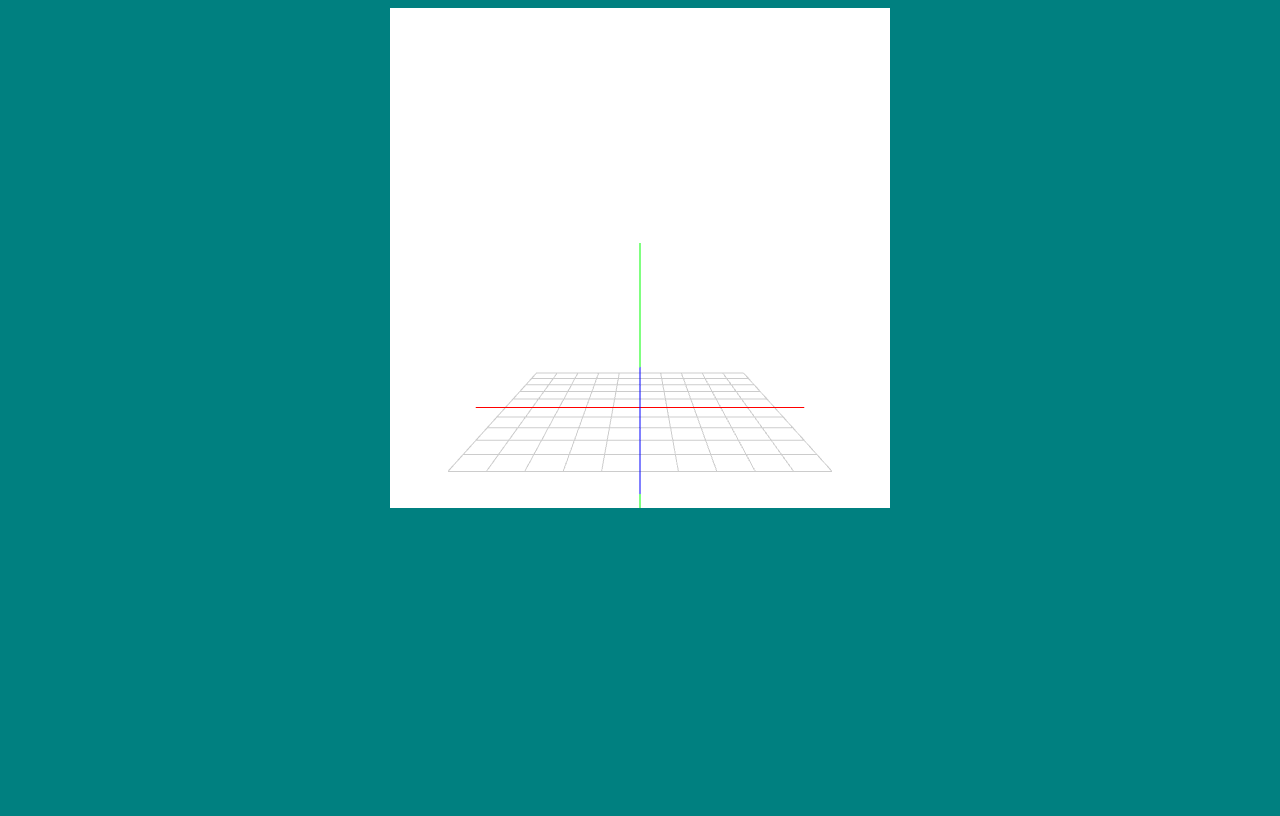
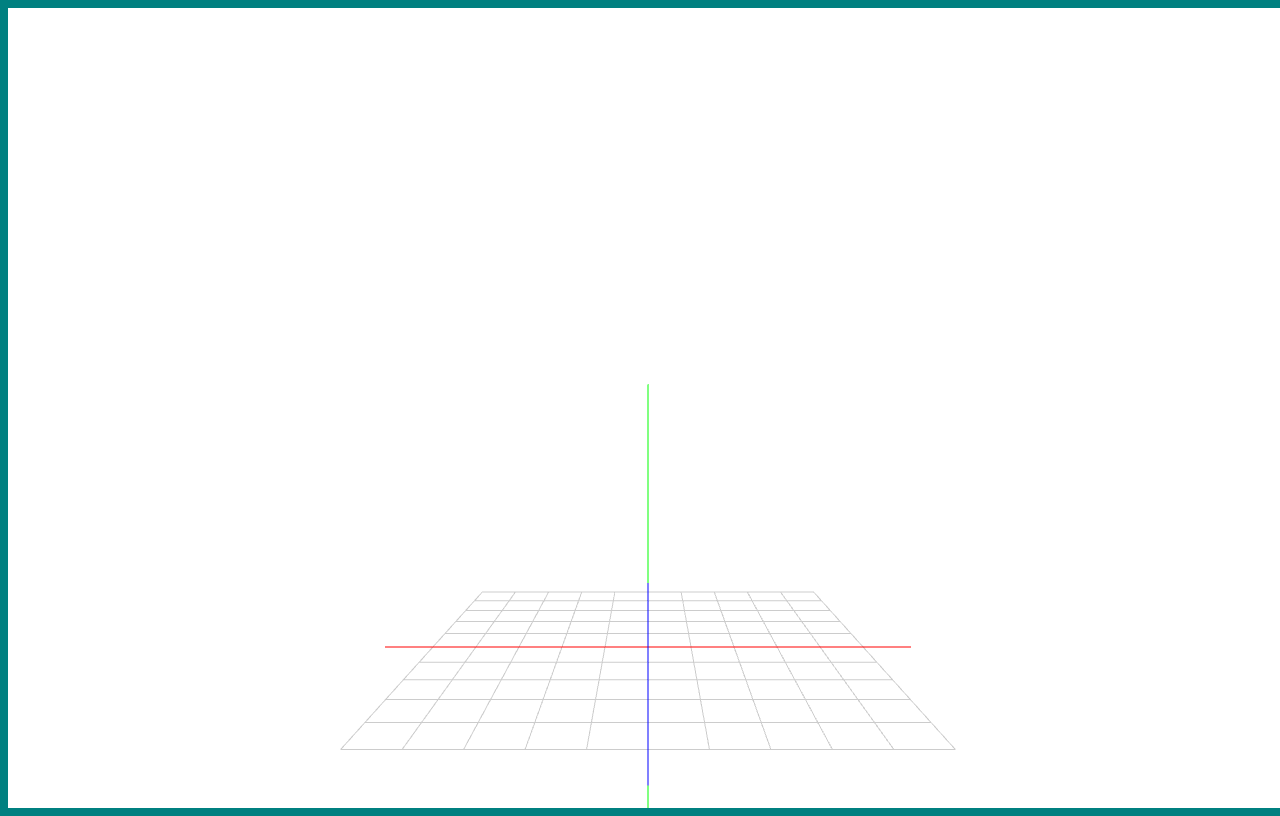
Before and after one commit to ccincotti3/FunWithWebGl, a plain HTML site: page funWithWebGl/006/index.html in a window 1280 px wide. Drawn offline with Linux system fonts and the light colour scheme.

Commit message:
finish 006

```diff
--- a/funWithWebGl/006/RenderLoop.js
+++ b/funWithWebGl/006/RenderLoop.js
@@ -17,7 +17,7 @@ class RenderLoop{
 		this.isActive = false;		//Control the On/Off state of the render loop
 		this.fps = 0;				//Save the value of how fast the loop is going.
 
-		if(!fps && fps > 0){ //Build a run method that limits the framerate
+		if(fps != undefined && fps > 0){ //Build a run method that limits the framerate
 			this.msFpsLimit = 1000/fps; //Calc how many milliseconds per frame in one second of time.
 
 			this.run = function(msCurrent){ // requestAnimationFrame gives us the now time
--- /dev/null
+++ b/funWithWebGl/006/Shader_Extra.js
@@ -0,0 +1,34 @@
+// All done, let's get this out of the way now
+class GridAxisShader extends Shader {
+	constructor(gl,pMatrix){
+		var vertSrc = '#version 300 es\n' +
+			'in vec3 a_position;' +
+			'layout(location=4) in float a_color;' +
+			'uniform mat4 uPMatrix;' +
+			'uniform mat4 uMVMatrix;' +
+			'uniform mat4 uCameraMatrix;' +
+			'uniform vec3 uColor[4];' +
+			'out lowp vec4 color;' +
+			'void main(void){' +
+				'color = vec4(uColor[ int(a_color) ],1.0);' +
+				'gl_Position = uPMatrix * uCameraMatrix * uMVMatrix * vec4(a_position, 1.0);' +
+			'}';
+		var fragSrc = '#version 300 es\n' +
+			'precision mediump float;' +
+			'in vec4 color;' +
+			'out vec4 finalColor;' +
+			'void main(void){ finalColor = color; }';
+
+		super(gl,vertSrc,fragSrc);
+
+		//Standrd Uniforms
+		this.setPerspective(pMatrix);
+
+		//Custom Uniforms
+		var uColor	= gl.getUniformLocation(this.program,"uColor");
+		gl.uniform3fv(uColor, new Float32Array([ 0.8,0.8,0.8,  1,0,0,  0,1,0,  0,0,1 ]));
+
+		//Cleanup
+		gl.useProgram(null);
+	}
+}
--- a/funWithWebGl/006/gl.js
+++ b/funWithWebGl/006/gl.js
@@ -119,7 +119,12 @@ function GLInstance() {
 		//else the resolution webgl renders at will not change
 		this.viewport(0,0,w,h);
 		return this;
-	}
+    }
+
+    // Fit canvas to percentage of screen
+    gl.fFitScreen = function(wp = 1, hp = 1) {
+        return this.fSetSize(window.innerWidth * wp, window.innerHeight * hp)
+    }
 
     return gl;
 }
--- a/funWithWebGl/006/index.html
+++ b/funWithWebGl/006/index.html
@@ -19,18 +19,18 @@
 <script src="Model.js"></script>
 <script src="Primatives.js"></script>
 <script src="Camera.js"></script>
+<script src="Shader_Extra.js"></script>
 <script>
     window.onload = () => {
-        const gl = GLInstance().fSetSize(500, 500).fClear();
+        const gl = GLInstance().fFitScreen().fClear();
 
         const gCamera = new Camera(gl)
         gCamera.transform.position.set(0, 1, 3)
         gCameraCtrl = new CameraController(gl, gCamera)
 
-        const gShader = new TestShader(gl, [0.8,0.8,0.8,   1,0,0,  0,1,0,   0,0,1]); // adding colors
-        gShader.activate().setPerspective(gCamera.projectionMatrix).deactivate(); //push projection to shader
-
-        const gModel = Primatives.GridAxis.createModel(gl, true);
+        // Setup Grid
+        const gGridShader = new GridAxisShader(gl, gCamera.projectionMatrix)
+        const gGridModel = Primatives.GridAxis.createModel(gl, true);
 
         const RLoop = new RenderLoop(onRender).start();
 
@@ -43,9 +43,9 @@
             gCamera.updateViewMatrix();
             gl.fClear();
 
-            gShader.activate()
+            gGridShader.activate()
             .setCameraMatrix(gCamera.viewMatrix)
-            .renderModel(gModel.preRender())
+            .renderModel(gGridModel.preRender())
         }
     }
 
```
